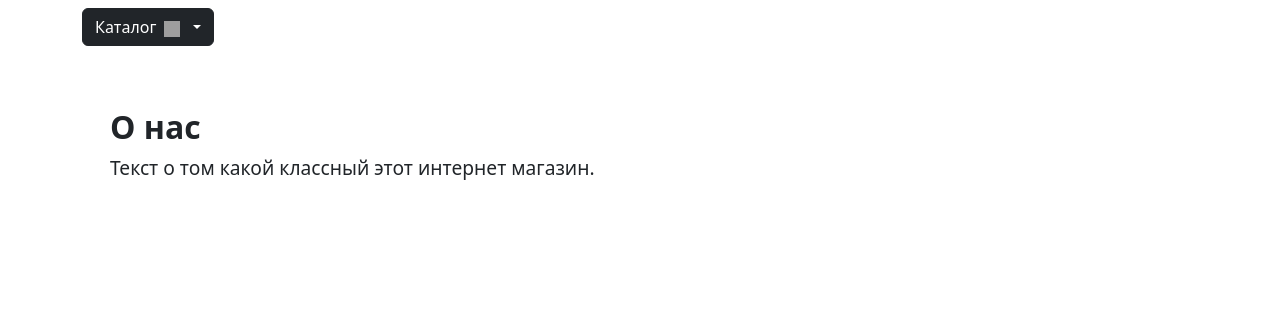
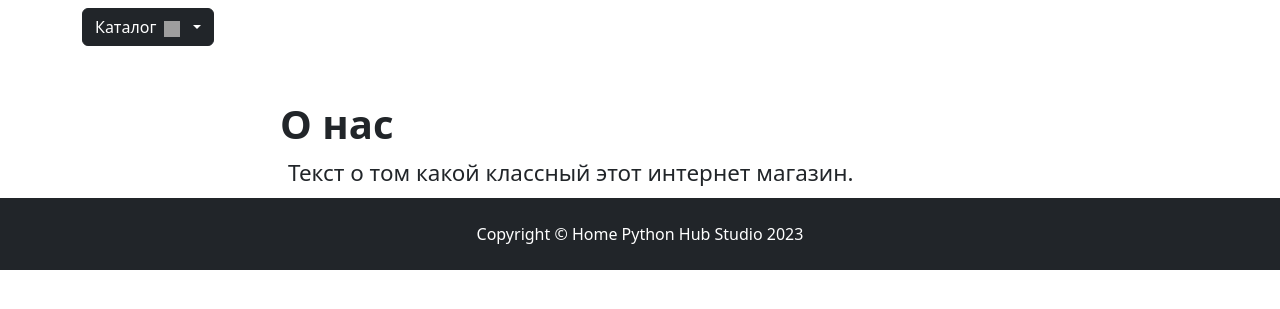
Before and after one commit to s0ull877/django_projects, a Django app: template home-server/home/main/templates/main/about.html in a window 1280 px wide. Shown: the part 56-365 px from the top of the page. Run offline with Django 3.2, Linux system fonts and the light colour scheme; the template is opened without the code that fills it, so the values that code supplies are empty; some libraries are stand-ins or nearby versions; grey boxes are pictures that could not be loaded.

Commit message:
modified main templates

```diff
--- a/home-server/home/main/templates/main/about.html
+++ b/home-server/home/main/templates/main/about.html
@@ -1,16 +1,13 @@
 {% extends "main/base.html" %}
-<!-- Фрагмент для вставки в block content для страницы about-->
-<!--
-Если добавите много текста для описния и footer будет "налазить" поверх текста,
-то уберите со страницы about вставку стиля для footer-a, и его отпустит"
--->
+{% load static %}
+
+{% block footer_style %}
+    <link rel="stylesheet" href="{% static 'deps/css/my_footer_css.css'%}">
+{% endblock footer_style %}
+
 {% block basket %}{% endblock basket %}
 
 {% block content %}
-    <div class="my-5 pt-5 px-2 pb-2 bg-white custom-shadow rounded">
-        <h2 class="m-2"><strong>О нас</strong></h2>
-        <p class="m-2" style="font-size: 1.2rem;">Текст о том какой классный этот интернет магазин.</p>
-    </div>
+    <h1 class="mt-5 pt-5"><strong>О нас</strong></h2>
+    <p class="m-2" style="font-size: 1.4rem;">Текст о том какой классный этот интернет магазин.</p>
 {% endblock content %}
-
-{% block footer %}{% endblock footer %}
--- a/home-server/home/main/templates/main/base.html
+++ b/home-server/home/main/templates/main/base.html
@@ -174,9 +174,8 @@
         </div>
         <div class="container">
             <div class="row mt-1">
-                {% comment %} <div class="col-lg-2">
-                    <!-- Пустой блок на Ваше усмотрение -->
-                </div> {% endcomment %}
+                    <div class="col-lg-2">
+                    </div>
                 <div class="col-lg-10">
                     {% block content %}
                     {% endblock content %}
```
